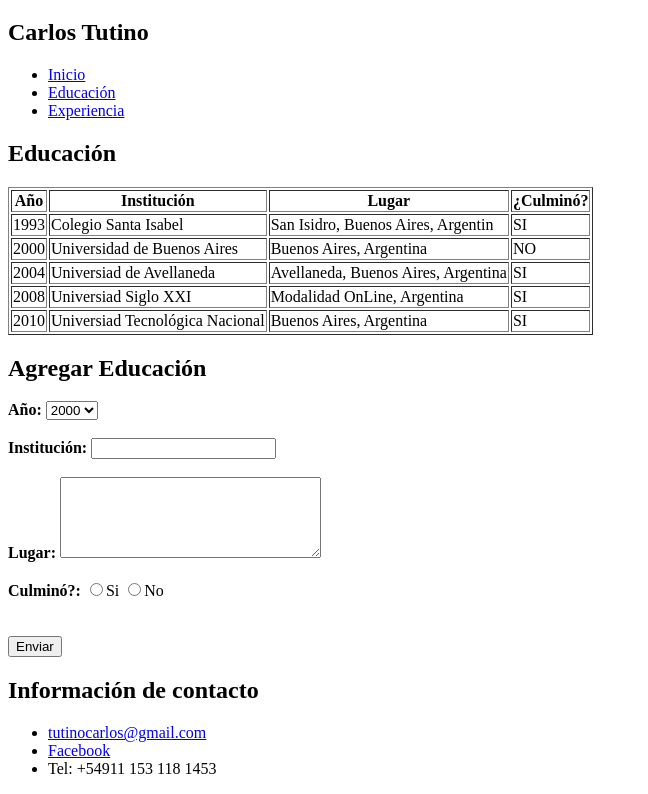
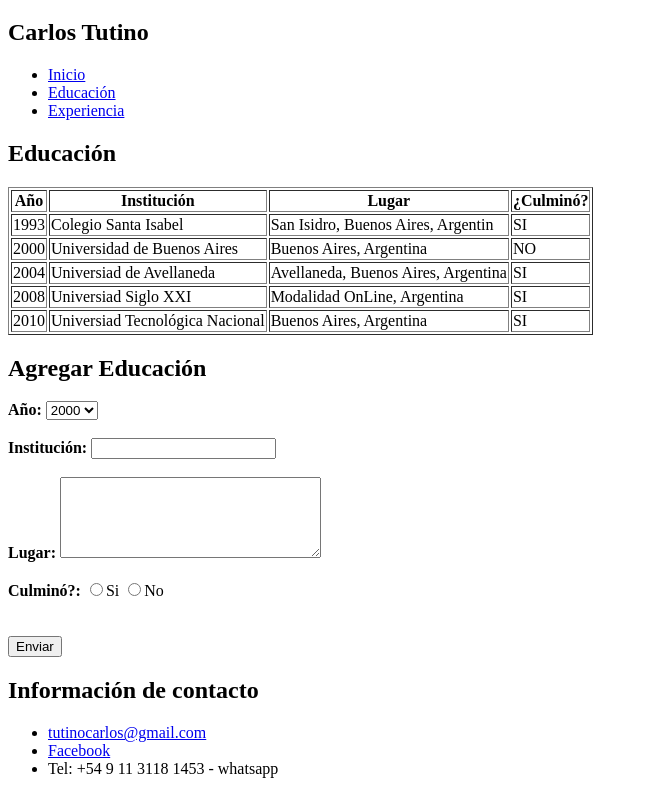
Before and after one commit to tutinocarlos/NextU, a plain HTML site: page aplicaciones_hibridas/fundamientos_html/educacion.html in a window 1280 px wide. Shown: the part 153-947 px from the top of the page, without its empty margins (0-648 px from the left). Drawn offline with Linux system fonts and the light colour scheme.

Commit message:
cambio Nro telefónico (Footer)

```diff
--- a/aplicaciones_hibridas/fundamientos_html/educacion.html
+++ b/aplicaciones_hibridas/fundamientos_html/educacion.html
@@ -106,7 +106,7 @@
 	<ul>
 		<li><a href="mailto:tutinocarlos@gmail.com">tutinocarlos@gmail.com</a></li>
 		<li><a href="https://www.facebook.com/tutinocarlos" target="_blank">Facebook</a></li>
-		<li>Tel: +54911 153 118 1453</li>
+		<li>Tel: +54 9 11 3118 1453 - whatsapp</li>
 	</ul>
 </footer>
 </body>
```
Also changed, not shown: aplicaciones_hibridas/fundamientos_html/experiencia.html (+1 -1 lines), aplicaciones_hibridas/fundamientos_html/index.html (+1 -1 lines).
